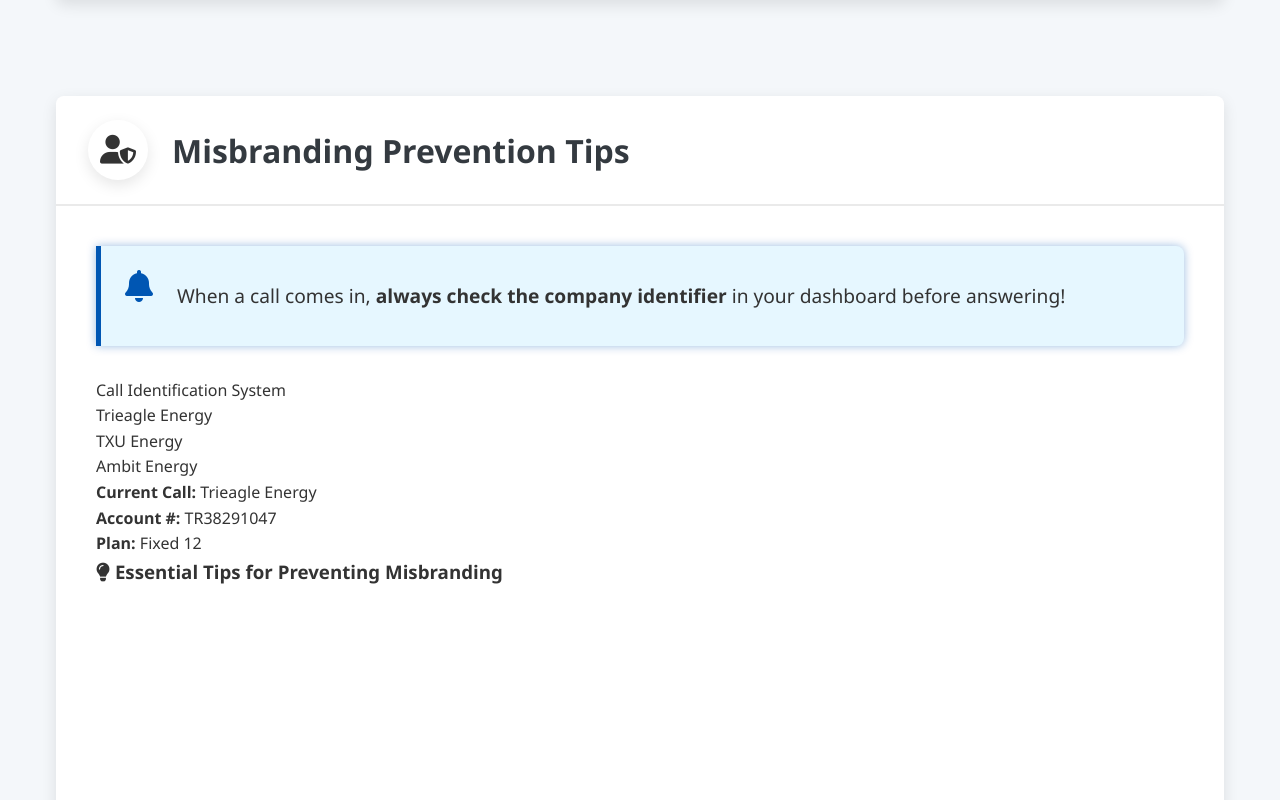
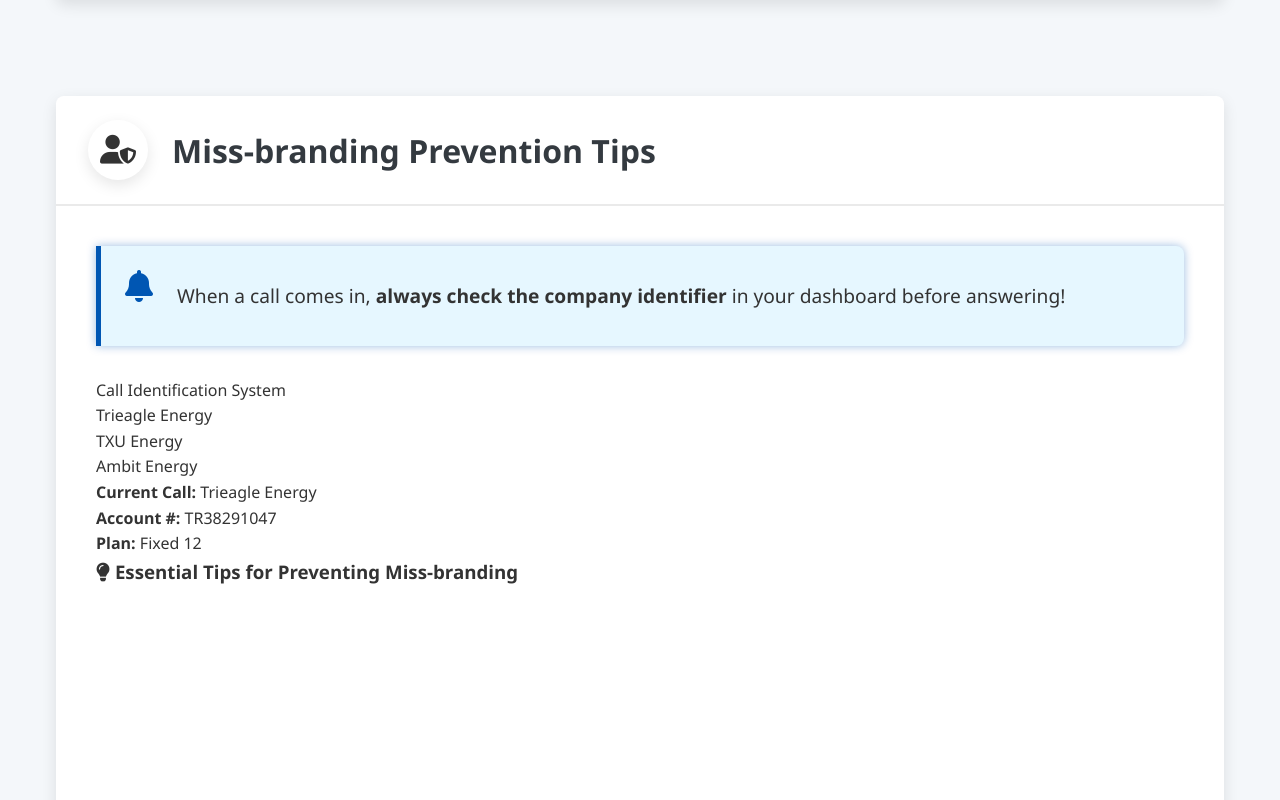
Before and after one commit to Exael74/Prevention, a plain HTML site: page index.html in a window 1280 px wide. Shown: the part 1480-2280 px from the top of the page. Drawn offline with nearby package versions, Linux system fonts and the light colour scheme.

Commit message:
Update index.html

```diff
--- a/index.html
+++ b/index.html
@@ -34,7 +34,7 @@
     <nav class="main-nav">
         <ul>
             <li><a href="#branding" class="nav-link nav-branding"><i class="fas fa-shield-alt"></i> Brand Identity</a></li>
-            <li><a href="#prevention" class="nav-link nav-prevention"><i class="fas fa-user-shield"></i> Misbranding Prevention</a></li>
+            <li><a href="#prevention" class="nav-link nav-prevention"><i class="fas fa-user-shield"></i> Miss-branding Prevention</a></li>
             <li><a href="#bills" class="nav-link nav-bills"><i class="fas fa-dollar-sign"></i> Summer Bill Management</a></li>
             <li><a href="#escalation" class="nav-link nav-escalation"><i class="fas fa-headset"></i> Call Escalation Protocol</a></li>
         </ul>
@@ -118,7 +118,7 @@
         <section id="prevention" class="section section-prevention">
             <div class="section-header">
                 <div class="icon-container"><i class="fas fa-user-shield"></i></div>
-                <h2>Misbranding Prevention Tips</h2>
+                <h2>Miss-branding Prevention Tips</h2>
             </div>
 
             <div class="content-wrapper">
@@ -154,7 +154,7 @@
                     </div>
                 </div>
 
-                <h3 class="tips-heading"><i class="fas fa-lightbulb"></i> Essential Tips for Preventing Misbranding</h3>
+                <h3 class="tips-heading"><i class="fas fa-lightbulb"></i> Essential Tips for Preventing Miss-branding</h3>
 
                 <div class="tips-container">
                     <div class="info-card tip-card">
@@ -228,7 +228,7 @@
                 </div>
 
                 <div class="emergency-tips">
-                    <h3><i class="fas fa-exclamation-circle"></i> If Misbranding Occurs</h3>
+                    <h3><i class="fas fa-exclamation-circle"></i> If Miss-branding Occurs</h3>
                     <ol class="emergency-steps">
                         <li>Don't draw attention to the mistake</li>
                         <li>Avoid explicitly correcting yourself if customer hasn't noticed</li>
```
